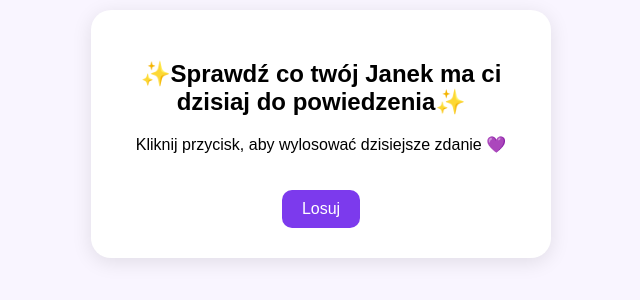
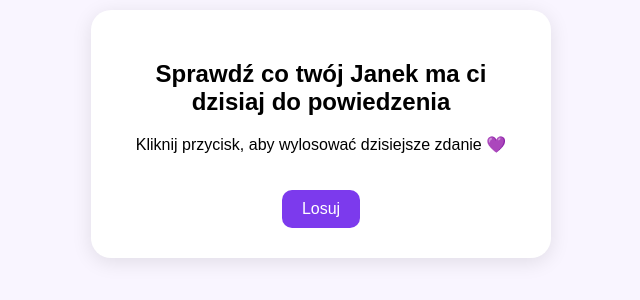
Before and after one commit to MeiHog/Niespodzianka, a plain HTML site: page index.html in a window 1280 px wide. Shown: the part 266-566 px from the top of the page, without its empty margins (319-959 px from the left). Drawn offline with Linux system fonts and the light colour scheme.

Commit message:
Add files via upload

```diff
--- a/index.html
+++ b/index.html
@@ -3,7 +3,7 @@
 <head>
   <meta charset="UTF-8" />
   <meta name="viewport" content="width=device-width, initial-scale=1.0" />
-  <title>Losowy Miły Tekst</title>
+  <title>Sprawdź co twój Janek ma ci dzisiaj do powiedzenia</title>
   <style>
     body {
       font-family: Arial, sans-serif;
@@ -58,7 +58,7 @@
 </head>
 <body>
   <div class="card" role="main">
-    <h2>✨Sprawdź co twój Janek ma ci dzisiaj do powiedzenia✨</h2>
+    <h2>Sprawdź co twój Janek ma ci dzisiaj do powiedzenia</h2>
     <p id="output">Kliknij przycisk poniżej 💜</p>
     <button id="losujBtn">Losuj</button>
     <!-- timer zostanie dodany dynamicznie -->
```
